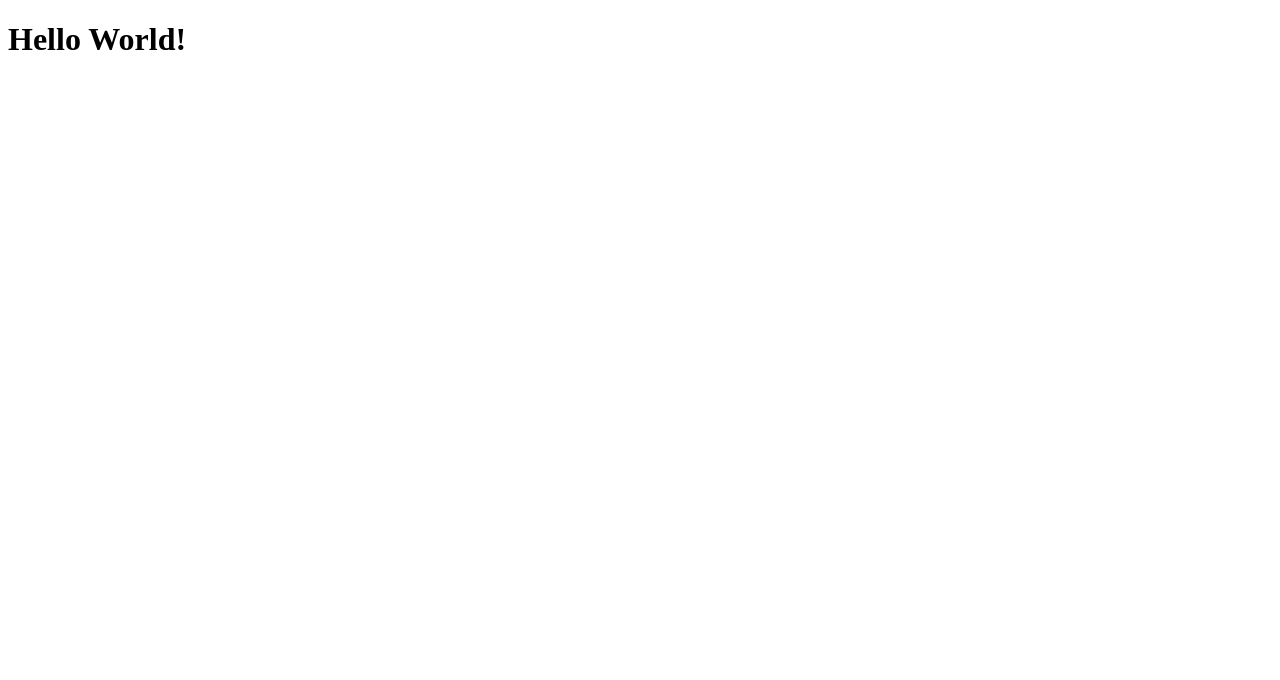
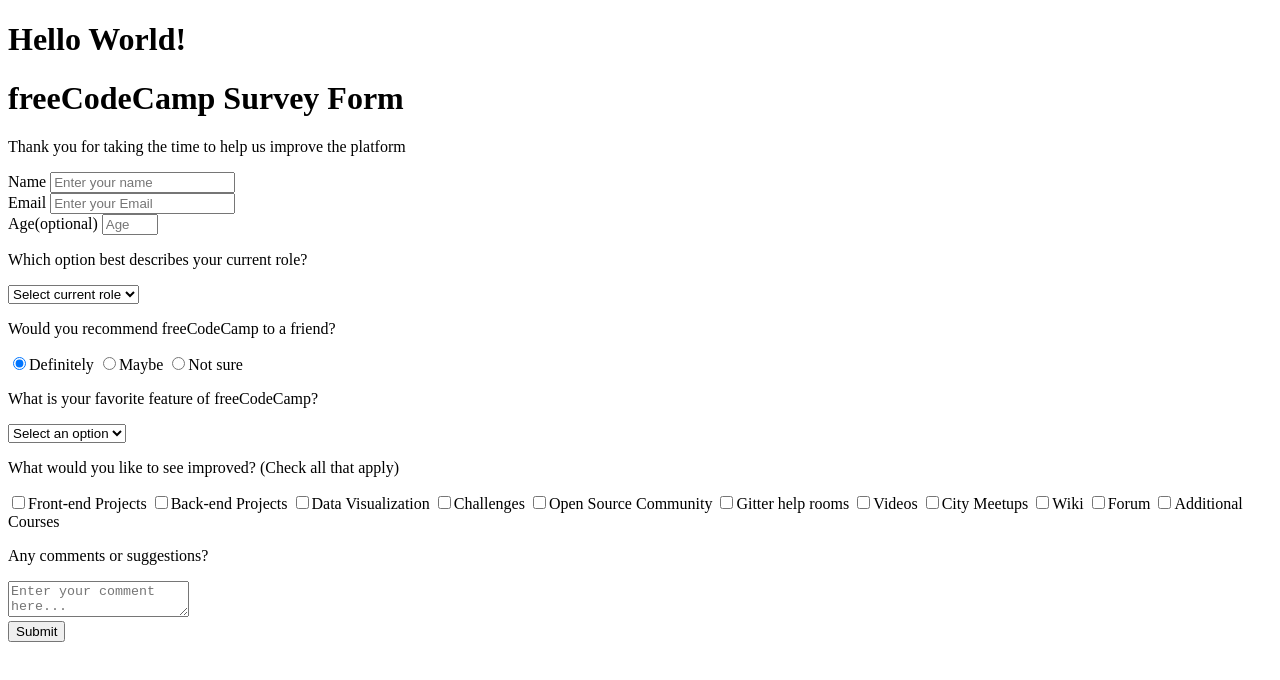
Before and after one commit to Javed-Shahbaz/Project3, a plain HTML site: page index.html in a window 1280 px wide. Drawn offline with Linux system fonts and the light colour scheme.

Commit message:
task done

```diff
--- a/index.html
+++ b/index.html
@@ -6,4 +6,89 @@
     <body>
         <h1>Hello World!</h1>
     </body>
+    <div class="container">
+        <header class="header">
+          <h1 id="title" class="text-center">freeCodeCamp Survey Form</h1>
+          <p id="description" class="description text-center">
+            Thank you for taking the time to help us improve the platform
+          </p>
+        </header>
+        <form id="survey-form">
+          <div class="form-group">
+            <label id="name-label" for="name">Name</label>
+            <input type="text" name="name" id="name" class="form-control" placeholder="Enter your name" required="">
+          </div>
+          <div class="form-group">
+            <label id="email-label" for="email">Email</label>
+            <input type="email" name="email" id="email" class="form-control" placeholder="Enter your Email" required="">
+          </div>
+          <div class="form-group">
+            <label id="number-label" for="number">Age<span class="clue">(optional)</span></label>
+            <input type="number" name="age" id="number" min="10" max="99" class="form-control" placeholder="Age">
+          </div>
+          <div class="form-group">
+            <p>Which option best describes your current role?</p>
+            <select id="dropdown" name="role" class="form-control" required="">
+              <option disabled="" selected="" value="">Select current role</option>
+              <option value="student">Student</option>
+              <option value="job">Full Time Job</option>
+              <option value="learner">Full Time Learner</option>
+              <option value="preferNo">Prefer not to say</option>
+              <option value="other">Other</option>
+            </select>
+          </div>
+
+          <div class="form-group">
+            <p>Would you recommend freeCodeCamp to a friend?</p>
+            <label>
+              <input name="user-recommend" value="definitely" type="radio" class="input-radio" checked="">Definitely</label>
+            <label>
+              <input name="user-recommend" value="maybe" type="radio" class="input-radio">Maybe</label>
+
+            <label><input name="user-recommend" value="not-sure" type="radio" class="input-radio">Not sure</label>
+          </div>
+
+          <div class="form-group">
+            <p>What is your favorite feature of freeCodeCamp?</p>
+            <select id="most-like" name="mostLike" class="form-control" required="">
+              <option disabled="" selected="" value="">Select an option</option>
+              <option value="challenges">Challenges</option>
+              <option value="projects">Projects</option>
+              <option value="community">Community</option>
+              <option value="openSource">Open Source</option>
+            </select>
+          </div>
+
+          <div class="form-group">
+            <p>
+              What would you like to see improved?
+              <span class="clue">(Check all that apply)</span>
+            </p>
+
+            <label><input name="prefer" value="front-end-projects" type="checkbox" class="input-checkbox">Front-end Projects</label>
+            <label>
+              <input name="prefer" value="back-end-projects" type="checkbox" class="input-checkbox">Back-end Projects</label>
+            <label><input name="prefer" value="data-visualization" type="checkbox" class="input-checkbox">Data Visualization</label>
+            <label><input name="prefer" value="challenges" type="checkbox" class="input-checkbox">Challenges</label>
+            <label><input name="prefer" value="open-source-community" type="checkbox" class="input-checkbox">Open Source Community</label>
+            <label><input name="prefer" value="gitter-help-rooms" type="checkbox" class="input-checkbox">Gitter help rooms</label>
+            <label><input name="prefer" value="videos" type="checkbox" class="input-checkbox">Videos</label>
+            <label><input name="prefer" value="city-meetups" type="checkbox" class="input-checkbox">City Meetups</label>
+            <label><input name="prefer" value="wiki" type="checkbox" class="input-checkbox">Wiki</label>
+            <label><input name="prefer" value="forum" type="checkbox" class="input-checkbox">Forum</label>
+            <label><input name="prefer" value="additional-courses" type="checkbox" class="input-checkbox">Additional Courses</label>
+          </div>
+
+          <div class="form-group">
+            <p>Any comments or suggestions?</p>
+            <textarea id="comments" class="input-textarea" name="comment" placeholder="Enter your comment here..."></textarea>
+          </div>
+
+          <div class="form-group">
+            <button type="submit" id="submit" class="submit-button">
+              Submit
+            </button>
+          </div>
+        </form>
+      </div>
 </html>
```
